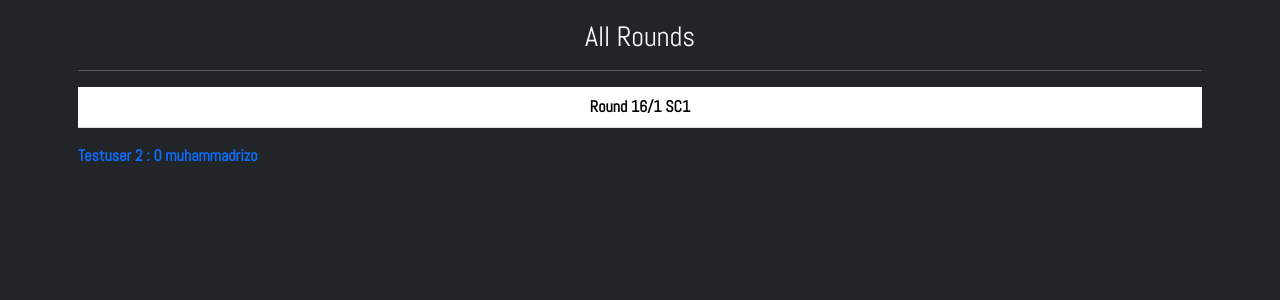
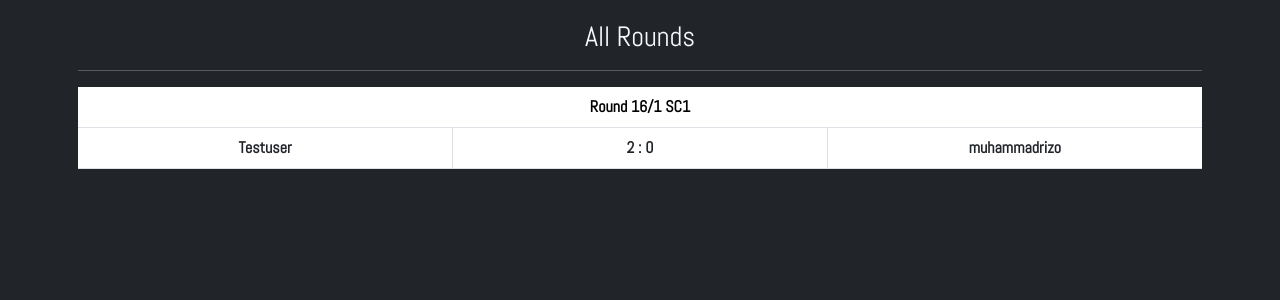
Before and after one commit to MuhammadRizo19/pubgtournaments, a Django app: page /278ac359-fcf9-4bb0-bf82-e796f5a3dbb2/detail in a window 1280 px wide. Shown: the part 56-356 px from the top of the page. Run offline with Django 5.2, Linux system fonts and the light colour scheme; data comes from the database, SQL or seed files in the repository; both versions use the stored data as it was after the commit; lists and menus that the app fills with data are empty.

Commit message:
little changes

```diff
--- a/templates/tournament/fixtures.html
+++ b/templates/tournament/fixtures.html
@@ -17,19 +17,17 @@
             </tr>
     </thead>
     <tbody class="text-center">
-
+        {% for match in matches %}
+        <tr>
+               <td style="width: 33%;"><a class="text-decoration-none text-dark" href=""> {{match.player_1}} </a></td>
+               <td class="border" style="width: 33%;"><a href="" class="text-decoration-none text-dark"> {{match.total}} </a></td>
+               <td style="width: 33%;"> <a href="" class="text-decoration-none text-dark"> {{match.player_2}} </a></td>
+        </tr>
+        {% endfor %}
     </tbody>
 </table>
 {% endfor %}
 {% endif %}
 
-{% for match in matches %}
-<tr>
-       <td style="width: 33%;"><a class="text-decoration-none" href=""> {{match.player_1}} </a></td>
-       <td class="border" style="width: 33%;"><a href="" class="text-decoration-none"> {{match.total}} </a></td>
-       <td style="width: 33%;"> <a href="" class="text-decoration-none"> {{match.player_2}} </a></td>
-</tr>
-{% endfor %}
-
 </div>
 {% endblock content %}
```
Also changed, not shown: templates/forstaff/tourlist.html (+8 -1 lines), db.sqlite3.
